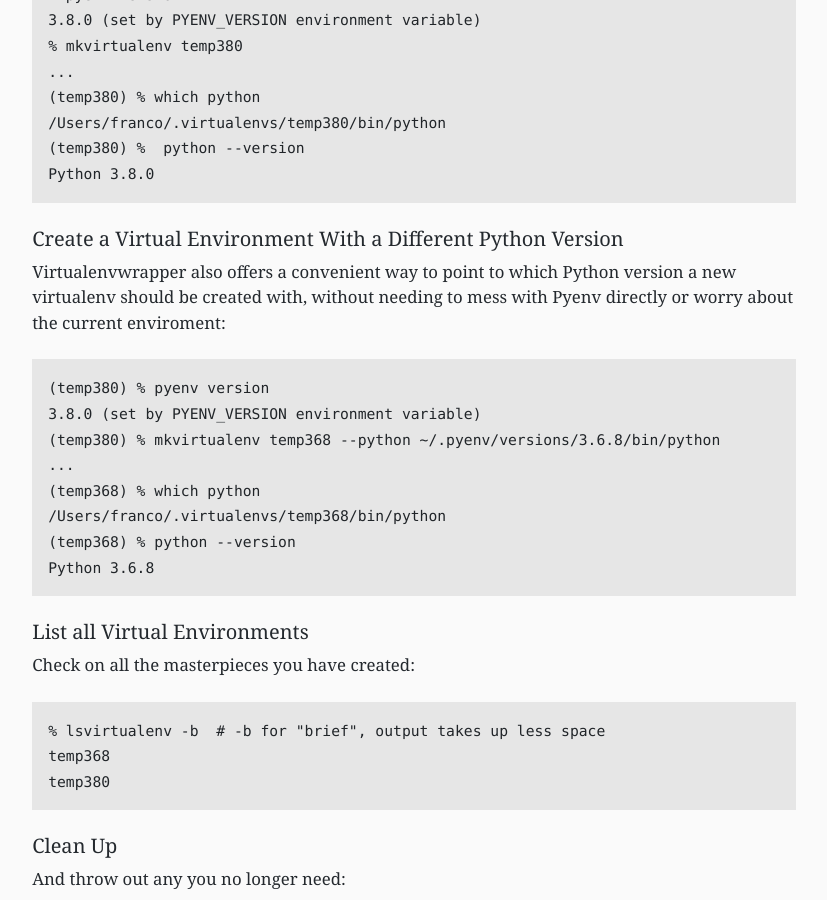
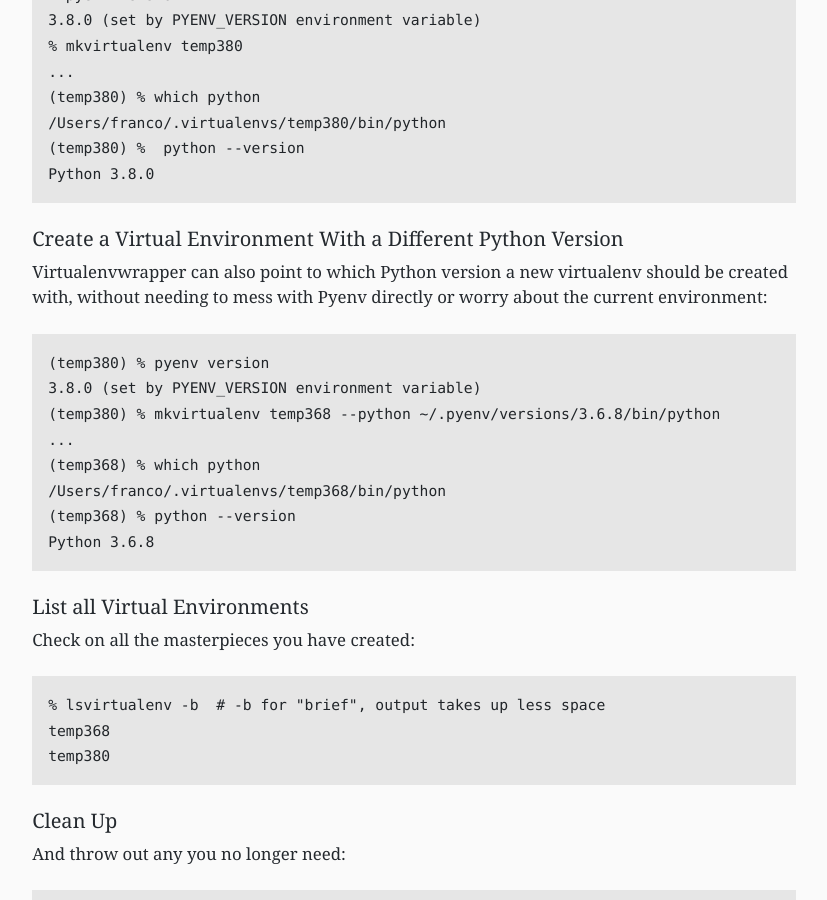
Before and after one commit to francojposa/personal-site, a Jekyll site: the page built from _dev_setup_guides/python-setup-macos.md, in a window 1280 px wide and 900 px high, scrolled down 3042 px. Shown: the whole window, without its empty margins (226-1053 px from the left). Built offline with Jekyll 4.4.1, drawn with Linux system fonts in a browser that asks for light colours.

Commit message:
Fixing URLS

````diff
--- a/_dev_setup_guides/python_setup_macos.md
+++ b/_dev_setup_guides/python-setup-macos.md
@@ -113,7 +113,7 @@ Python 3.8.0
 ```
 
 ### Create a Virtual Environment With a Different Python Version
-Virtualenvwrapper also offers a convenient way to point to which Python version a new virtualenv should be created with, without needing to mess with Pyenv directly or worry about the current enviroment:
+Virtualenvwrapper can also point to which Python version a new virtualenv should be created with, without needing to mess with Pyenv directly or worry about the current environment:
 
 ```
 (temp380) % pyenv version
````
Also changed, not shown: other parts of _dev_setup_guides/python-setup-macos.md (+1 -1 lines), _dev_setup_guides/golang-setup-macos.md (renamed from _dev_setup_guides/golang_setup_macos.md, +1 -1 lines), _dev_setup_guides/inital-dev-setup-macos.md (renamed from _dev_setup_guides/inital_dev_setup_macos.md, +1 -1 lines).
